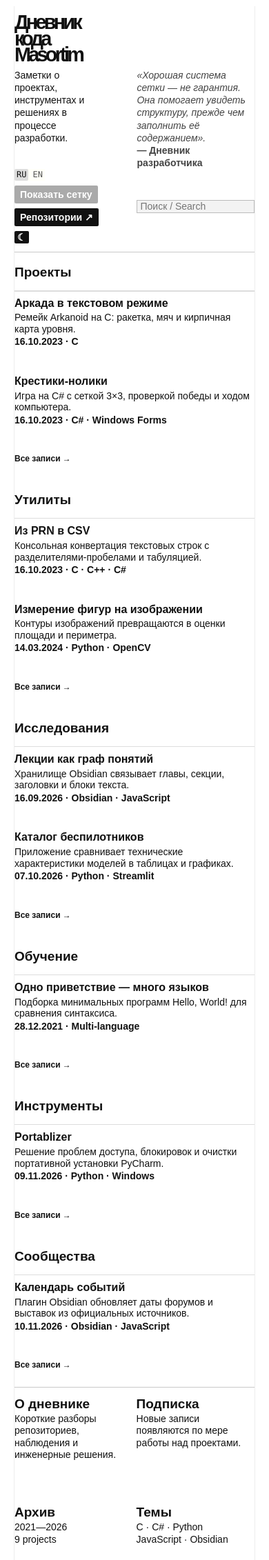
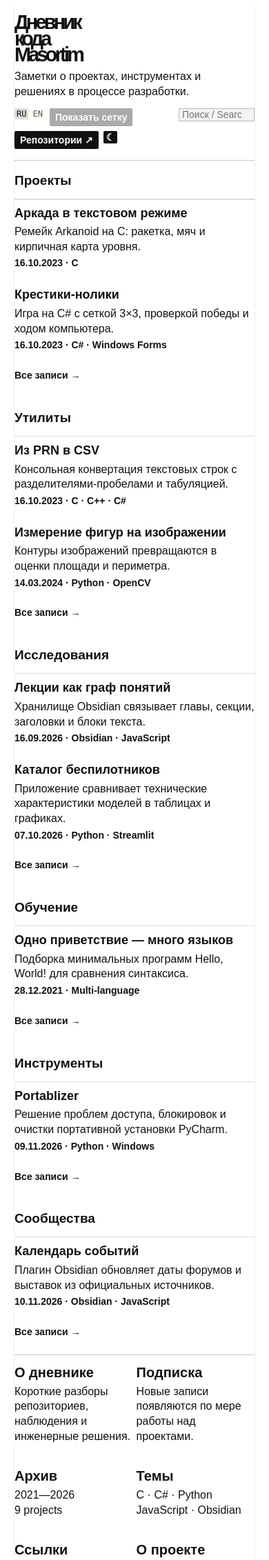
Before and after one commit to Masortim/masortim.github.io, a PHP site: page / in a window 390 px wide. Shown: the top 2262 px of the page at 69% size. Run offline with PHP 8.4, Linux system fonts and the light colour scheme.

Commit message:
Improve homepage archive layout
Co-authored-by: arena-agent <297053741+arena-agent@users.noreply.github.com>

```diff
--- a/diary/projects.css
+++ b/diary/projects.css
@@ -20,10 +20,15 @@
   background-repeat: no-repeat;
   background-image:
     linear-gradient(90deg, transparent calc(15.416667% - .5px), var(--archive-grid-line) calc(15.416667% - .5px), var(--archive-grid-line) calc(15.416667% + .5px), transparent calc(15.416667% + .5px)),
+    linear-gradient(90deg, transparent calc(16.916667% - .5px), var(--archive-grid-line) calc(16.916667% - .5px), var(--archive-grid-line) calc(16.916667% + .5px), transparent calc(16.916667% + .5px)),
     linear-gradient(90deg, transparent calc(32.333333% - .5px), var(--archive-grid-line) calc(32.333333% - .5px), var(--archive-grid-line) calc(32.333333% + .5px), transparent calc(32.333333% + .5px)),
-    linear-gradient(90deg, transparent calc(49.25% - .5px), var(--archive-grid-line) calc(49.25% - .5px), var(--archive-grid-line) calc(49.25% + .5px), transparent calc(49.25% + .5px)),
+    linear-gradient(90deg, transparent calc(33.833333% - .5px), var(--archive-grid-line) calc(33.833333% - .5px), var(--archive-grid-line) calc(33.833333% + .5px), transparent calc(33.833333% + .5px)),
+    linear-gradient(90deg, transparent calc(49.250000% - .5px), var(--archive-grid-line) calc(49.250000% - .5px), var(--archive-grid-line) calc(49.250000% + .5px), transparent calc(49.250000% + .5px)),
+    linear-gradient(90deg, transparent calc(50.750000% - .5px), var(--archive-grid-line) calc(50.750000% - .5px), var(--archive-grid-line) calc(50.750000% + .5px), transparent calc(50.750000% + .5px)),
     linear-gradient(90deg, transparent calc(66.166667% - .5px), var(--archive-grid-line) calc(66.166667% - .5px), var(--archive-grid-line) calc(66.166667% + .5px), transparent calc(66.166667% + .5px)),
-    linear-gradient(90deg, transparent calc(83.083333% - .5px), var(--archive-grid-line) calc(83.083333% - .5px), var(--archive-grid-line) calc(83.083333% + .5px), transparent calc(83.083333% + .5px));
+    linear-gradient(90deg, transparent calc(67.666667% - .5px), var(--archive-grid-line) calc(67.666667% - .5px), var(--archive-grid-line) calc(67.666667% + .5px), transparent calc(67.666667% + .5px)),
+    linear-gradient(90deg, transparent calc(83.083333% - .5px), var(--archive-grid-line) calc(83.083333% - .5px), var(--archive-grid-line) calc(83.083333% + .5px), transparent calc(83.083333% + .5px)),
+    linear-gradient(90deg, transparent calc(84.583333% - .5px), var(--archive-grid-line) calc(84.583333% - .5px), var(--archive-grid-line) calc(84.583333% + .5px), transparent calc(84.583333% + .5px));
 }
 .archive-main-grid, .archive-bottom, .archive-promos, .archive-copyright { position: relative; z-index: 1; }
 .archive-top, .archive-columns, .archive-bottom, .archive-promos {
@@ -34,34 +39,33 @@
 .archive-top { box-sizing:border-box; height:225px; border-bottom:1px solid #c9c9c9; }
 .archive-brand { grid-column:1; padding-top:38px; }
 .archive-brand h1 { margin:0; font-size:clamp(1.8rem,3vw,2.4rem); font-weight:800; letter-spacing:-.13em; line-height:.82; }
-.archive-intro { grid-column: 2; margin: 54px 0 0; max-width: 14ch; font-size: 14px; line-height: 1.3; }
-.archive-quote { grid-column: 3 / span 2; margin: 52px 0 0; padding: 0; color: #444; font-size: 14px; font-style: italic; line-height: 1.3; }
-.archive-quote strong { font-style: normal; }
-.archive-actions { grid-column: 5; display: flex; align-items: flex-start; flex-direction: column; gap: 7px; padding-top: 17px; font-size: 14px; }
+.archive-summary { grid-column:3 / span 2; margin:52px 0 0; padding:0; font-size:16px; line-height:1.4; }
+.archive-controls { grid-column:6; display:flex; flex-direction:column; align-items:stretch; gap:12px; margin-top:17px; min-width:0; }
+.archive-actions { display: flex; align-items: flex-start; flex-direction: column; gap: 7px; font-size: 14px; }
 .archive-actions button, .archive-actions .forum-link { display: inline-block; border: 0; border-radius: 2px; padding: 5px 8px; color: #fff; background: #111; font: 700 14px Arial, sans-serif; cursor: pointer; }
 .archive-actions #grid-toggle { background: #aaa; }
 .archive-actions .language-switch { position: static; display: flex; gap: 3px; padding: 0; border: 0; border-radius: 0; box-shadow: none; font-size: 12px; }
 .archive-actions .language-switch button { min-width: 0; min-height: 0; padding: 1px 3px; border: 0; color: #555; background: transparent; cursor: pointer; font: inherit; }
 .archive-actions .language-switch button[aria-pressed="true"] { color: #111; background: #ddd; }
 .archive-actions #theme-toggle { padding: 1px 4px; font-size: 14px; }
-.archive-search { grid-column: 6; align-self: start; margin-top: 162px; }
+.archive-search { align-self:stretch; margin-top:0; }
 .archive-search input { display: block; box-sizing: border-box; width: 100%; height: 19px; padding: 2px 4px; border: 1px solid #bbb; border-radius: 0; background: #f3f3f3; color: #111; font: 14px Arial, sans-serif; }
 .visually-hidden { position: absolute; width: 1px; height: 1px; overflow: hidden; clip: rect(0, 0, 0, 0); white-space: nowrap; }
-.archive-columns { position:relative; min-height:784px; border-bottom:1px solid #c9c9c9; }
+.archive-columns { position:relative; border-bottom:1px solid #c9c9c9; }
 .archive-columns::before { position:absolute; top:56px; right:0; left:0; height:1px; background:#ddd; content:""; }
 .archive-column { display:flex; min-width:0; flex-direction:column; padding:0 0 1rem; }
 .archive-column h2 { margin:0 0 10px; padding:19px 0 18px; font-size:19px; font-weight:700; line-height:19px; white-space:nowrap; }
 .archive-column h2 > span[data-language-content] { font-size: inherit; font-weight: inherit; }
-.project-card { margin: 0 0 39px; }
-.project-card h3 { margin: 0 0 4px; font-size: 16px; font-weight: 700; line-height: 1.04; }
-.project-card p { margin: 0 0 2px; font-size: 14px; line-height: 1.18; }
-.project-card .project-meta { margin-top: 2px; font-weight: 700; }
-.archive-view-all { margin:auto 0 8px; font-size:12px; font-weight:700; }
-.archive-bottom { min-height: 385px; border-bottom: 1px solid #c9c9c9; }
-.archive-bottom section { padding: 14px 0 22px; }
-.archive-bottom h2 { margin: 0 0 4px; font-size: 19px; line-height: 1; }
-.archive-bottom p { margin: 0 0 18px; font-size: 14px; line-height: 1.25; }
-.archive-promos { grid-auto-rows:351px; padding-top:16px; }
+.project-card { margin:0 0 22px; overflow-wrap:anywhere; }
+.project-card h3 { margin:0 0 6px; font-size:18px; font-weight:700; line-height:1.15; overflow-wrap:anywhere; }
+.project-card p { margin:0 0 4px; font-size:16px; line-height:1.35; overflow-wrap:anywhere; }
+.project-card .project-meta { margin-top:3px; font-size:14px; font-weight:700; }
+.archive-view-all { margin:auto 0 8px; font-size:14px; font-weight:700; }
+.archive-bottom { padding-bottom:18px; border-bottom:1px solid #c9c9c9; }
+.archive-bottom section { padding:14px 0 10px; overflow-wrap:anywhere; }
+.archive-bottom h2 { margin:0 0 6px; font-size:20px; line-height:1.1; }
+.archive-bottom p { margin:0 0 12px; font-size:16px; line-height:1.35; }
+.archive-promos { row-gap:24px; padding-top:16px; }
 .promo-module { grid-column:span 2; min-width:0; }
 .promo-module h2 { margin:0 0 11px; font-size:19px; line-height:1; }
 .promo-card { display:flex; box-sizing:border-box; width:100%; height:227px; padding:22px; align-items:center; justify-content:center; flex-direction:column; gap:16px; color:#fff !important; text-align:center; text-decoration:none; }
@@ -74,7 +78,7 @@
 .promo-card--type strong { color: #e84467; }
 .promo-card--grid { color: #111 !important; background-color: #f8f8f4; background-image: linear-gradient(#ddd 1px, transparent 1px), linear-gradient(90deg, #ddd 1px, transparent 1px); background-size: 22px 22px; }
 .promo-card--pink { color: #35103c !important; background: #f4d8df; }
-.archive-promos--second { grid-auto-rows:300px; padding-bottom:16px; border-bottom:1px solid #c9c9c9; }
+.archive-promos--second { padding-bottom:18px; border-bottom:1px solid #c9c9c9; }
 .archive-copyright { padding:20px 0 30px; font-size:12px; }
 
 /* The nine project pages use their own reading layout. */
@@ -97,7 +101,7 @@ body.dark-theme .project-archive { background: #222; }
 body.dark-theme .archive-sheet { --archive-grid-line: #454545; border-color: #454545; }
 body.dark-theme .archive-top, body.dark-theme .archive-columns, body.dark-theme .archive-bottom, body.dark-theme .archive-promos--second { border-color: #555; }
 body.dark-theme .archive-columns::before, body.dark-theme .archive-column h2::after { background:#555; }
-body.dark-theme .archive-intro, body.dark-theme .archive-quote, body.dark-theme .archive-brand > p { color: #c7c7c7; }
+body.dark-theme .archive-summary, body.dark-theme .archive-brand > p { color:#c7c7c7; }
 body.dark-theme .archive-column h2 { border-color: #555; }
 body.dark-theme .archive-actions .language-switch button { color: #ddd; }
 body.dark-theme .archive-actions .language-switch button[aria-pressed="true"] { color: #111; background: #ddd; }
@@ -108,11 +112,9 @@ body.dark-theme .project-note .note-dek { color: #c5c0b7; }
   .project-archive { width: 90%; }
   .archive-sheet::before { display: none; }
   .archive-top { height:auto; min-height:220px; grid-template-columns:repeat(3,minmax(0,1fr)); gap:0 2%; padding-bottom:12px; }
-  .archive-brand { grid-column: 1; }
-  .archive-intro { grid-column: 2; }
-  .archive-quote { grid-column: 3; }
-  .archive-actions { grid-column: 1; padding-top: 0; }
-  .archive-search { grid-column: 2; margin-top: 0; align-self: center; }
+  .archive-brand { grid-column:1; }
+  .archive-summary { grid-column:2; margin-top:34px; }
+  .archive-controls { grid-column:3; margin-top:34px; }
   .archive-columns { grid-template-columns: 1fr; }
   .archive-column { min-height: 0; padding: 0 0 1rem; }
   .archive-column h2 { position: relative; }
@@ -124,11 +126,11 @@ body.dark-theme .project-note .note-dek { color: #c5c0b7; }
 @media (max-width: 560px) {
   .project-archive { width: calc(100% - 1.5rem); }
   .archive-top { grid-template-columns: repeat(2, minmax(0, 1fr)); min-height: 210px; }
-  .archive-brand { grid-column: 1 / span 2; padding-top: 12px; }
-  .archive-intro { grid-column: 1; margin-top: 8px; }
-  .archive-quote { grid-column: 2; margin-top: 8px; }
-  .archive-actions { grid-column: 1; }
-  .archive-search { grid-column: 2; }
+  .archive-brand { grid-column:1 / span 2; padding-top:12px; }
+  .archive-summary { grid-column:1 / span 2; margin-top:8px; }
+  .archive-controls { grid-column:1 / span 2; margin:12px 0 4px; flex-direction:row; align-items:flex-start; }
+  .archive-actions { flex-direction:row; flex-wrap:wrap; }
+  .archive-search { flex:1; min-width:110px; }
   .archive-bottom { grid-template-columns: repeat(2, minmax(0, 1fr)); }
   .archive-promos { grid-template-columns: repeat(2, minmax(0, 1fr)); }
   .promo-module { grid-column:span 1; }
--- a/index.html
+++ b/index.html
@@ -19,8 +19,8 @@
         <section class="archive-brand">
           <h1><span data-language-content="ru">Дневник<br>кода<br>Masortim</span><span data-language-content="en" lang="en" hidden>Dev<br>Project<br>Diary</span></h1>
         </section>
-        <p class="archive-intro"><span data-language-content="ru">Заметки о проектах, инструментах и решениях в процессе разработки.</span><span data-language-content="en" lang="en" hidden>Notes on projects, tools, and decisions made while building.</span></p>
-        <blockquote class="archive-quote"><span data-language-content="ru">«Хорошая система сетки — не гарантия. Она помогает увидеть структуру, прежде чем заполнить её содержанием».</span><br><strong>— Дневник разработчика</strong></blockquote>
+        <p class="archive-summary"><span data-language-content="ru">Заметки о проектах, инструментах и решениях в процессе разработки.</span><span data-language-content="en" lang="en" hidden>Notes on projects, tools, and decisions made while building.</span></p>
+        <div class="archive-controls">
           <div class="archive-actions">
             <div class="language-switch" role="group" aria-label="Language"><button type="button" data-language-choice="ru" aria-pressed="true">RU</button><button type="button" data-language-choice="en" aria-pressed="false">EN</button></div>
             <button id="grid-toggle" type="button" aria-pressed="false"><span data-language-content="ru">Показать сетку</span><span data-language-content="en" lang="en" hidden>Show grid</span></button>
@@ -28,6 +28,7 @@
             <button id="theme-toggle" type="button" title="Переключить тему" aria-label="Переключить тему">☾</button>
           </div>
           <label class="archive-search"><span class="visually-hidden">Поиск проектов / Search projects</span><input id="project-search" type="search" placeholder="Поиск / Search" autocomplete="off"></label>
+        </div>
       </header>
 
       <div class="archive-columns" id="archive">
```
Lines whose indentation alone changed are shown as unchanged.
